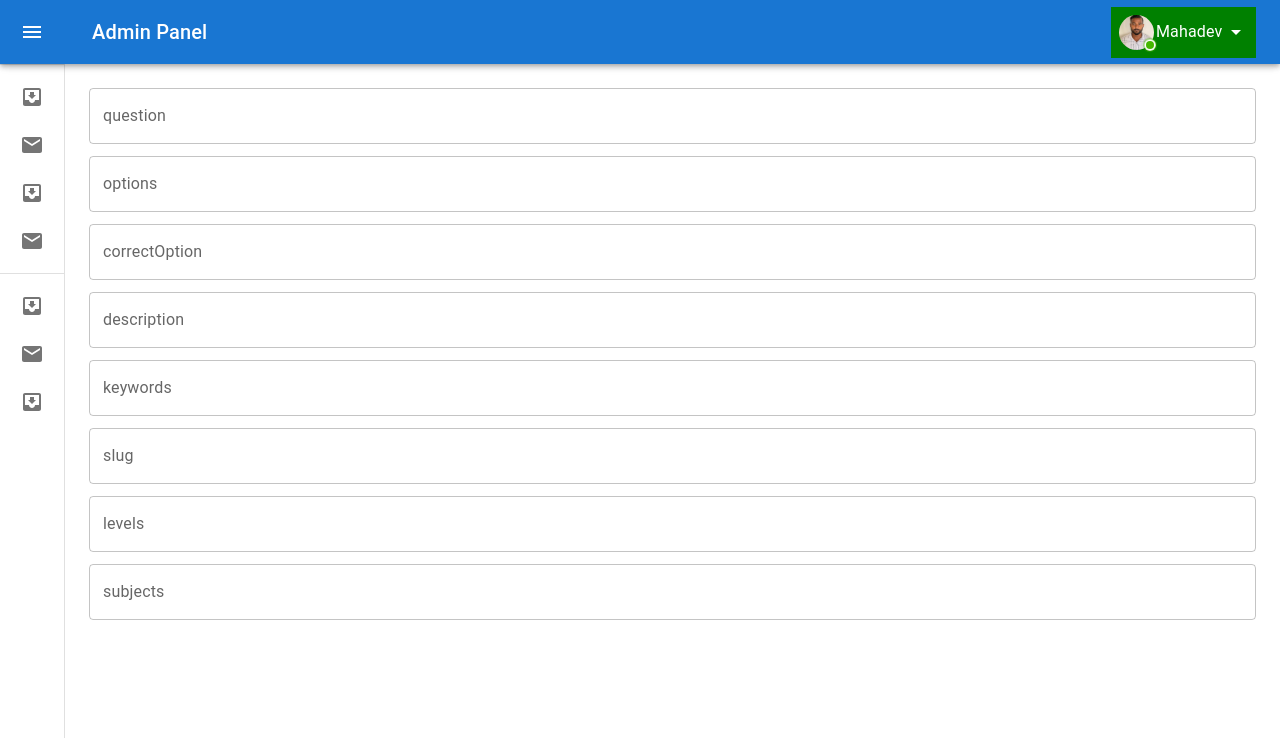
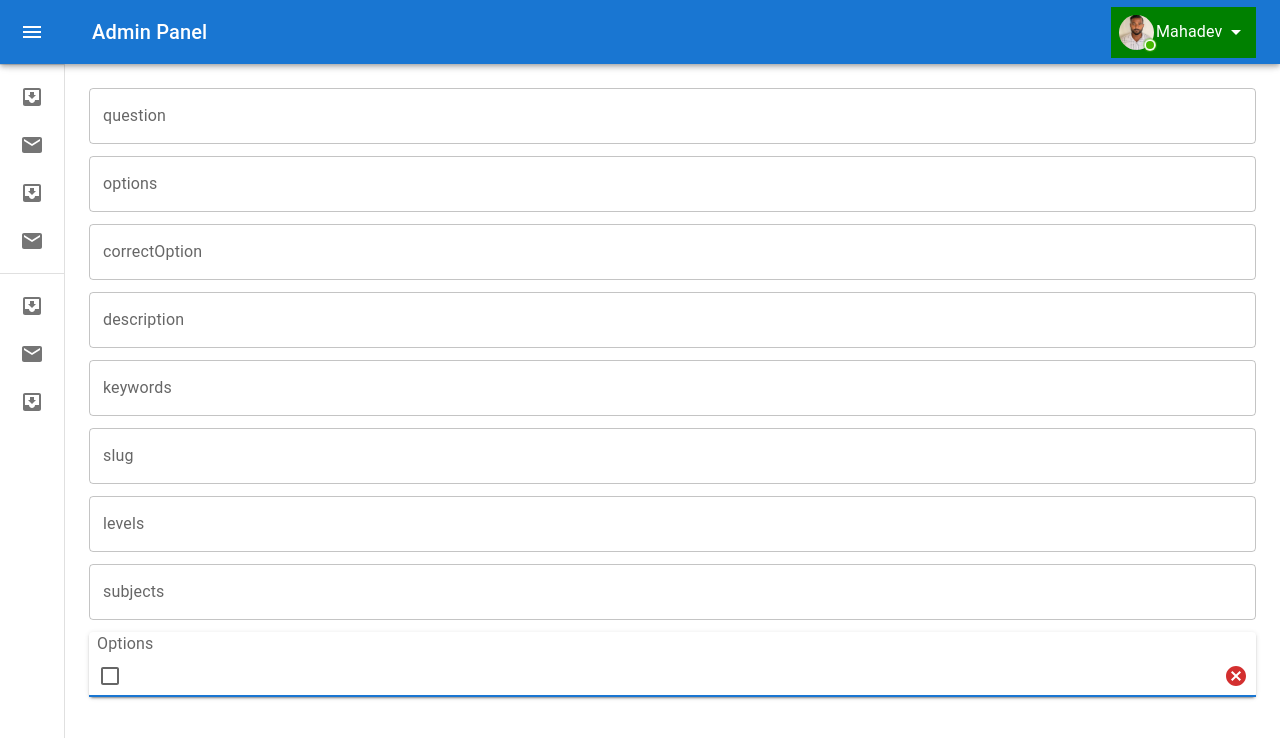
Before and after one commit to mahadev-mandal/loksewatyari, a Next.js app: page /dashboard/questions/add in a window 1280 px wide. Shown: the top 738 px of the page. Built offline with nearby package versions, Linux system fonts and the light colour scheme.

Commit message:
options forms fields added

```diff
--- a/components/Drawer/BadgeAvatar.js
+++ b/components/Drawer/BadgeAvatar.js
@@ -35,6 +35,7 @@ const StyledBadge = styled(Badge)(({ theme }) => ({
 }));
 
 export default function BadgeAvatars() {
+  const name= 'Mahadev mandal'
   return (
     <Stack direction="row" alignItems="center" spacing={0.2} sx={{ background: 'green',p:1 }}>
       <StyledBadge
@@ -44,7 +45,7 @@ export default function BadgeAvatars() {
       >
         <Avatar alt="Remy Sharp" src="/images/mahadev.jpeg" sx={{ width: 35, height: 35, }} />
       </StyledBadge>
-      <Typography sx={{ display: { xs: 'none',md:'block' } }} variant='body1'>Mahadev</Typography>
+      <Typography sx={{ display: { xs: 'none',md:'block' } }} variant='body1'>{name.substring(0,8)}</Typography>
       <ArrowDropDownIcon/>
     </Stack>
   );
--- a/pages/dashboard/questions/add.js
+++ b/pages/dashboard/questions/add.js
@@ -1,7 +1,8 @@
 import { styled } from '@mui/material/styles';
-import { Box, Stack, TextField } from '@mui/material'
-import React from 'react'
+import { Box, Checkbox, IconButton, InputLabel, Paper, Stack, TextField } from '@mui/material'
+import React, { useState } from 'react'
 import MiniDrawer from '../../../components/Drawer/MiniDrawer'
+import CancelIcon from '@mui/icons-material/Cancel';
 
 const fieldsArray = [
     {
@@ -14,7 +15,7 @@ const fieldsArray = [
     },
     {
         label: 'correctOption',
-        type: Number,
+        type: 'number',
     },
     {
         label: 'description',
@@ -49,6 +50,7 @@ const DrawerHeader = styled('div')(({ theme }) => ({
 }));
 
 function AddQuestion() {
+
     return (
         <Box sx={{ display: 'flex' }}>
             <MiniDrawer />
@@ -69,10 +71,58 @@ function AddQuestion() {
                             autoComplete="off"
                         />
                     ))}
+                    <Option />
                 </Stack>
             </Box>
+
         </Box>
     )
 }
 
 export default AddQuestion
+
+const Option = () => {
+    const [options, setOptions] = useState(['']);
+    const [correctOption, setCorrectOption] = useState(null);
+    const handleChange = (e, i) => {
+        options[i] = e.target.value;
+        setOptions([...options])
+    }
+    const handleRemove = (i) => {
+        options.splice(i, 1);
+        if (correctOption > i) {
+            setCorrectOption(correctOption - 1);
+        } else if (correctOption == i && options.length > 1) {
+            options.splice(i, 1);
+            setCorrectOption(null)
+        }
+        setOptions([...options])
+    }
+
+    return (
+        <Paper elevation={2}>
+            <InputLabel sx={{ ml: 1 }}>Options</InputLabel>
+            <Stack spacing={0.5}>
+                {options.map((a, i) => (
+                    <TextField
+                        key={i}
+                        onKeyPress={(e) => e.key == 'Enter' && setOptions([...options, ''])}
+                        onChange={e => handleChange(e, i)}
+                        autoFocus
+                        id="standard-start-adornment"
+                        fullWidth
+                        value={options[i]}
+                        InputProps={{
+                            startAdornment: <Checkbox checked={correctOption == i} onChange={() => setCorrectOption(i)} />,
+                            endAdornment: <IconButton color="error" onClick={() => handleRemove(i)}>
+                                <CancelIcon />
+                            </IconButton>
+                        }}
+                        variant="standard"
+                    />
+                ))}
+            </Stack>
+        </Paper>
+
+    )
+}
```
